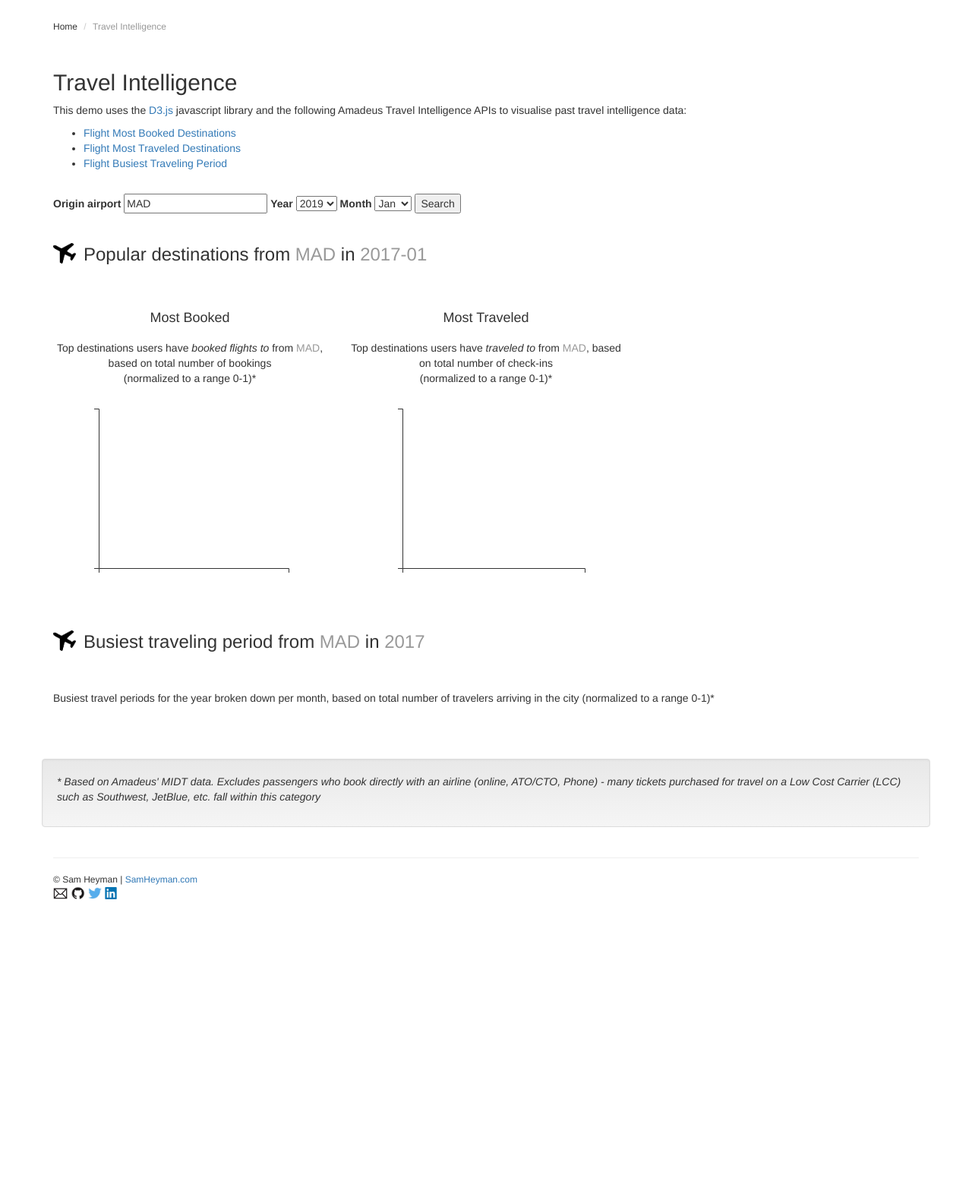
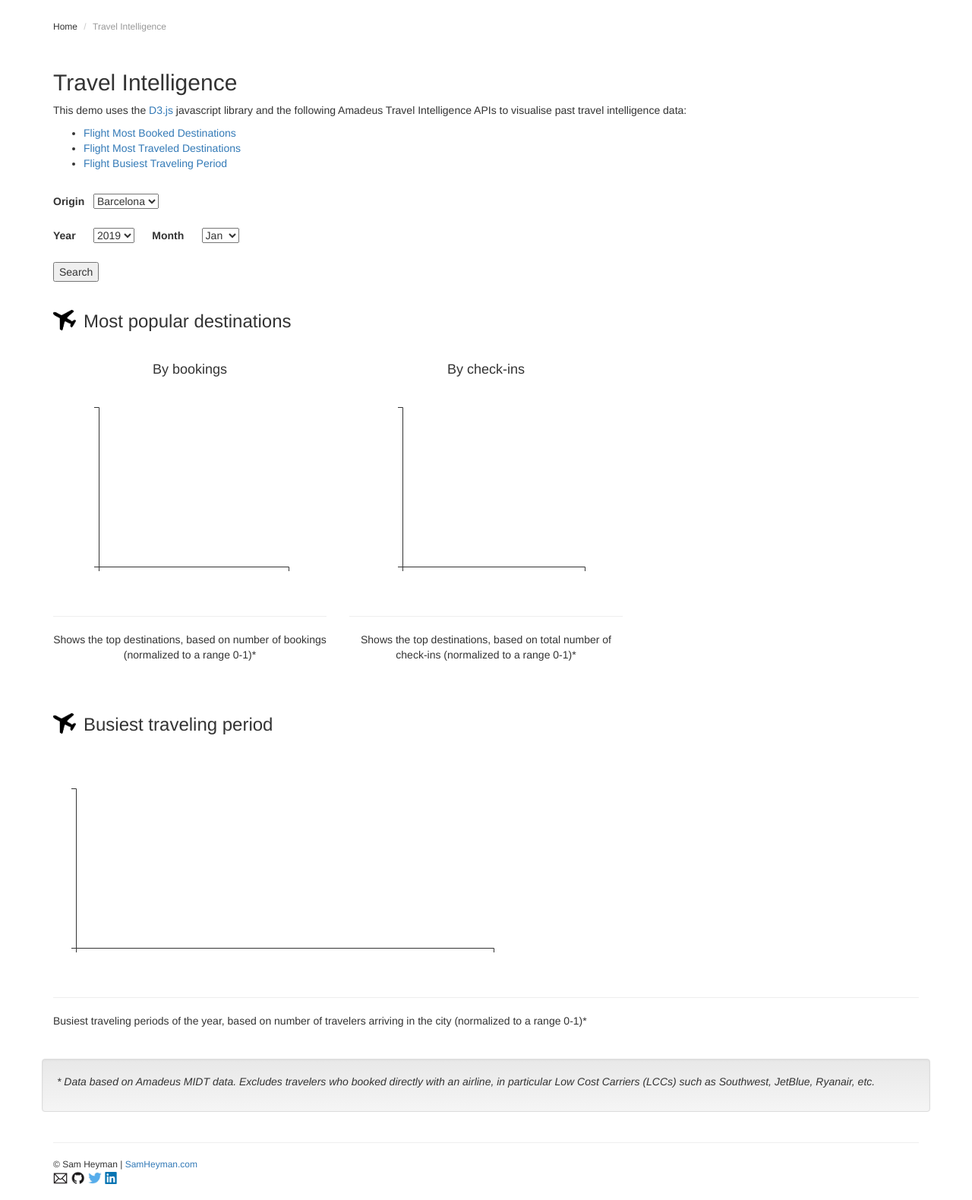
Before and after one commit to samheyman/travel-apis, a Django app: page /flights/routes in a window 1280 px wide. Shown: the part 51-1631 px from the top of the page at 76% size. Before the commit the page ends 1235 px from the top, so only its background shows below. Run offline with Django 3.2, Linux system fonts and the light colour scheme; data that the repository does not hold is empty; some libraries are stand-ins or nearby versions.

Commit message:
Add Busiest Travel Period D3 graph

```diff
--- a/flights/forms.py
+++ b/flights/forms.py
@@ -14,7 +14,18 @@ class SearchForm(forms.Form):
     #     ]))
 
 class AirportSearchForm(forms.Form):
-    airport = forms.CharField(label='Airport', max_length=100, initial='MAD')
+    # airport = forms.CharField(label='Airport', max_length=100, initial='MAD')
+    airport = forms.ChoiceField(choices=(
+        [
+            ('BCN', 'Barcelona'),
+            ('FRA', 'Frankfort'),
+            ('LON', 'London'),
+            ('MAD', 'Madrid'),
+            ('NYO', 'New York'),
+            ('PAR', 'Paris'),
+            ('SIN', 'Singapore'),
+        ]
+    ))
     year = forms.ChoiceField(choices=(
         [
             ('2019','2019'),
--- a/flights/templates/flights/routes.html
+++ b/flights/templates/flights/routes.html
@@ -43,12 +43,20 @@
       <br>
       <form>
         {% csrf_token %}
-        <label for="{{ form.airport.id_airport }}">Origin airport </label>
+        <label for="{{ form.airport.id_airport }}">Origin&nbsp;&nbsp;</label>
         {{ form.airport }}
-        <label for="{{ form.airport.timeDuration }}">Year </label>
+        <br/><br />
+        <label for="{{ form.airport.timeDuration }}">
+          Year&nbsp;&nbsp;&nbsp;&nbsp;&nbsp;
+        </label>
+
         {{ form.year }}
-        <label for="{{ form.airport.timeDuration }}">Month </label>
+        <label for="{{ form.airport.timeDuration }}">
+          &nbsp;&nbsp;&nbsp;&nbsp;&nbsp;Month&nbsp;&nbsp;&nbsp;&nbsp;&nbsp;
+        </label>
         {{ form.month }}
+        <br />
+        <br />
         <button type="submit" class="" style="position:relative;top:0;">Search</button>
       </form>
 
@@ -61,7 +69,9 @@
        <!-- Search form -->
        <div class="row">
          <div class="col-xs-12">
-          <h3>Popular destinations from <span class="destinations-results">{{ airport }}</span> in <span class="destinations-results">{{ year }}-{{month}}</span></h3>
+          <h3>Most popular destinations
+            <!-- from <span class="destinations-results">{{ airport }}</span> in <span class="destinations-results">{{ year }}-{{month}}</span> -->
+          </h3>
 
         <!-- <div class="col-md-4" style="text-align: center">
             <h4>Most Searched (interest)</h4>
@@ -71,17 +81,22 @@
         </div> -->
          </div>
         <div class="col-md-4" style="text-align: center">
-            <h4>Most Booked</h4>
-            <p>Top destinations users have <em>booked flights to</em> from <span class="destinations-results">{{ airport }}</span>, based on total number of bookings<br>(normalized to a range 0-1)*</p>
+            <h4>By bookings</h4>
             <svg id="most_booked" width="300" height="250"></svg>
-            <div id="destinations_most_booked_chart"></div>
+            <br/><br/>
+            <hr/>
+            <p>Shows the top destinations, based on number of bookings (normalized to a range 0-1)*</p>
+
+            <!-- <div id="destinations_most_booked_chart"></div> -->
             <!-- <code>{{ most_booked_data.xs|safe }}</code> -->
         </div>
 
         <div class="col-md-4 " style="text-align: center">
-            <h4>Most Traveled</h4>
-            <p>Top destinations users have <em>traveled to</em> from <span class="destinations-results">{{ airport }}</span>, based on total number of check-ins<br>(normalized to a range 0-1)*</p>
+            <h4>By check-ins</h4>
             <svg id="most_traveled" width="300" height="250"></svg>
+            <br/><br/>
+            <hr/>
+            <p>Shows the top destinations, based on total number of check-ins (normalized to a range 0-1)*</p>
 
             <!-- <div id="destinations_most_travelled_chart"></div> -->
             <!-- <code>{{ most_travelled_data.xs|safe }}</code> -->
@@ -89,24 +104,27 @@
       </div>
       <div class="row" style="margin-top:20px">
           <div class="col-md-12">
-        <h3>Busiest traveling period from <span class="destinations-results">{{ airport }}</span> in <span class="destinations-results">{{ year }}</span></h3>
+        <h3>Busiest traveling period</h3>
         <br>
-        <p>Busiest travel periods for the year broken down per month, based on total number of travelers arriving in the city (normalized to a range 0-1)*</p>
-        <div class="col-md-12" style="text-align: center">
+        <!-- <div class="col-md-12" style="text-align: center">
             <p></p><br/>
             <div id="busiest_period_chart"></div>
-        </div>
+        </div> -->
+        <svg id="busiest_period" width="600" height="250"></svg>
+<br/><br/>
+<hr/>
+<p>Busiest traveling periods of the year, based on number of travelers arriving in the city (normalized to a range 0-1)*</p>
+
         <!-- <code>{{ busiest_period_data.travelers|safe }}</code> -->
       </div>
       </div>
 
       <div class="row">
           <div class="well" style="margin-top:30px">
-              <p><em>* Based on Amadeus' MIDT data. Excludes passengers who book directly with
-                  an airline (online, ATO/CTO, Phone) -
-                  many tickets purchased for travel on a Low
-                  Cost Carrier (LCC) such as Southwest,
-                  JetBlue, etc. fall within this category</em></p>
+              <p><em>* Data based on Amadeus MIDT data. Excludes travelers who booked directly with
+                  an airline, in particular Low
+                  Cost Carriers (LCCs) such as Southwest,
+                  JetBlue, Ryanair, etc.</em></p>
           </div>
         </div>
 
@@ -121,12 +139,15 @@
       <script type="text/javascript">
         var most_booked_data = '{{ most_booked_data|safe }}'
         var most_traveled_data = '{{ most_traveled_data|safe }}'
+        var busiest_period_data = '{{ busiest_period_data|safe }}'
+
         // var most_travelled_data = '{% static "js/d3/mostTraveled.csv" %}'
         // var mostBooked = '{% static "js/d3/mostBooked.csv" %}'
       </script>
       <script src="{% static 'js/d3/bundle.js' %}" type="module"></script>
       <script src="{% static 'js/d3/d3mostTraveled.js' %}"></script>
       <script src="{% static 'js/d3/d3mostBooked.js' %}"></script>
+      <script src="{% static 'js/d3/d3busiestPeriod.js' %}"></script>
 
       <!-- <script> -->
       <!-- // load_charts(); -->
--- a/flights/views.py
+++ b/flights/views.py
@@ -191,7 +191,7 @@ def routes(request):
 	# most_searched_data = getMostSearchedData(airport, period, market)
 	most_traveled_data = fetch_most_traveled_data(airport, period, market)
 	most_booked_data = fetch_most_booked_data(airport, period, market)
-	busiest_period_data = getBusiestPeriodData(airport, year, 'ARRIVING')
+	busiest_period_data = fetch_busiest_period_data(airport, year, 'ARRIVING')
 	# print("Most Searched Data from {}".format(airport))
 	# print(most_searched_data)
 	# print("Most Traveled Data from {}".format(airport))
@@ -417,7 +417,7 @@ def fetch_most_traveled_data(airport_code, time_period, market):
 		"originCityCode": airport_code,
 		"period": time_period,
 		"sort": "analytics.travelers.score",
-		"max": 5,
+		# "max": 5,
 		# "page[limit]": 5,
 	}
 	api_endpoint = api_endpoint + urllib.parse.urlencode(values)
@@ -446,7 +446,7 @@ def fetch_most_booked_data(airport_code, time_period, market):
 		"originCityCode": airport_code,
 		"period": time_period,
 		"sort": "analytics.travelers.score",
-		"max": 5,
+		# "max": 5,
 		# "page[limit]": 5,
 	}
 	api_endpoint = api_endpoint + urllib.parse.urlencode(values)
@@ -464,6 +464,66 @@ def fetch_most_booked_data(airport_code, time_period, market):
 	# print("Response: {}".format(most_booked_data))
 
 	return json.dumps({"data": most_booked_data})
+
+def fetch_busiest_period_data(city_code, year, direction):
+	busiest_period_data = []
+	api_endpoint = "https://test.api.amadeus.com/v1/travel/analytics/air-traffic/busiest-period?"
+	headers = {
+		'Authorization': 'Bearer ' + getOAuthToken()
+	}
+	values = {
+		"cityCode": city_code,
+		"period": year,
+		"direction": direction,
+	}
+	api_endpoint = api_endpoint + urllib.parse.urlencode(values)
+	try:
+		req = urllib.request.Request(api_endpoint, headers= headers)
+		response = urllib.request.urlopen(req)
+		json_data = json.load(response)
+
+	except:
+		json_data = None
+	if json_data and json_data["data"]:
+		for data_entry in json_data["data"]:
+			busiest_period_data.append(
+				{
+					"period": data_entry["period"].split('-')[1],
+					"travels": data_entry["analytics"]["travelers"]["score"]*10
+				})
+	busiest_period_data = sortResultsByMonth(busiest_period_data)
+	print("Response: {}".format(busiest_period_data))
+
+	busiest_period_data = applyMonthName(busiest_period_data)
+# .sort(key=lambda x: x.count, reverse=True)
+	return json.dumps({"data": busiest_period_data})
+
+def sortResultsByMonth(list):
+	list.sort(key=lambda x: x.get('period'), reverse=False)
+	return list
+
+def applyMonthName(list):
+	print(list)
+	switcher = {
+        '01': "Jan",
+        '02': "Feb",
+        '03': "Mar",
+        '04': "Apr",
+        '05': "May",
+        '06': "Jun",
+        '07': "Jul",
+        '08': "Aug",
+        '09': "Sep",
+        '10': "Oct",
+        '11': "Nov",
+        '12': "Dec"
+    }
+	for item in list:
+		monthNum = item.get('period','-')
+		print(switcher.get(monthNum, '-'))
+		item['period'] = switcher.get(monthNum, '-')
+	return list
+
 
 def getMostTraveledData(airport_code, time_period, market):
 	# Most Traveled data
--- a/static/css/main.css
+++ b/static/css/main.css
@@ -17,7 +17,7 @@ h3 {
 }
 
 h4 {
-  margin: 30px 0 20px 0;
+  margin: 10px 0 20px 0;
 }
 
 h3:before {
--- /dev/null
+++ b/static/js/d3/d3busiestPeriod.js
@@ -0,0 +1,43 @@
+const renderBusiestPeriod = data => {
+  const most_booked = d3.select("#busiest_period");
+  const height = +most_booked.attr("height");
+  const width = +most_booked.attr("width");
+  const xValue = d => d.travels;
+  const yValue = d => d.period;
+  const margin = { top: 20, right: 20, bottom: 20, left: 30 };
+  const innerHeight = height - margin.top - margin.bottom;
+  const innerWidth = width - margin.left - margin.right;
+
+  const xScale = d3
+    .scaleLinear()
+    .domain([0, d3.max(data, xValue)])
+    .range([0, innerWidth]);
+
+  const yScale = d3
+    .scaleBand()
+    .domain(data.map(yValue))
+    .range([0, innerHeight])
+    .padding(0.1);
+
+  const yAxis = d3.axisLeft(yScale);
+
+  const g = most_booked
+    .append("g")
+    .attr("transform", `translate(${margin.left},${margin.right})`);
+
+  // yAxis(g.append("g")); or rather:
+  g.append("g").call(d3.axisLeft(yScale));
+  g.append("g")
+    .call(d3.axisBottom(xScale))
+    .attr("transform", `translate(0,${innerHeight})`);
+
+  g.selectAll("rect")
+    .data(data)
+    .enter()
+    .append("rect")
+    .attr("y", d => yScale(yValue(d)))
+    .attr("width", d => xScale(xValue(d)))
+    .attr("height", yScale.bandwidth());
+};
+
+renderBusiestPeriod(JSON.parse(busiest_period_data).data);
```
